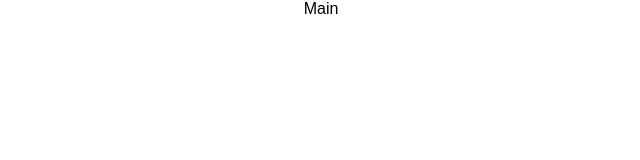
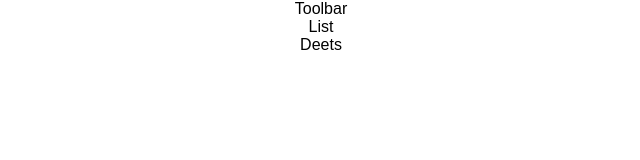
Before and after one commit to UnnatiPulla/whereToGo, a React (Create React App) app: page / in a window 1280 px wide. Shown: the top 160 px of the page, without its empty margins (319-959 px from the left). Built offline with nearby package versions, Linux system fonts and the light colour scheme.

Commit message:
add necessary components

```diff
--- a/src/App.js
+++ b/src/App.js
@@ -1,4 +1,4 @@
-import React, { Component } from 'react';
+import React from 'react';
 
 
 import Main from "./Main"
@@ -6,7 +6,7 @@ import Main from "./Main"
 
 import './App.css';
 
-class App extends Component {
+class App extends React.Component {
   render() {
     return (
       <div className="App">
--- /dev/null
+++ b/src/Deets.js
@@ -0,0 +1,11 @@
+import React from "react"
+
+const Deets = () =>{
+return (
+    <div className ="Deets">
+        Deets
+    </div>
+);
+}
+
+export default Deets
--- /dev/null
+++ b/src/List.js
@@ -0,0 +1,11 @@
+import React from "react"
+
+const List = () =>{
+return (
+    <div className ="List">
+        List
+    </div>
+);
+}
+
+export default List
--- a/src/Main.js
+++ b/src/Main.js
@@ -1,10 +1,16 @@
 import React from 'react'
+
+import List from "./List"
+import Deets from "./Deets"
+import Toolbar from "./Toolbar"
 
 class Main extends React.Component{
     render(){
         return (
             <div className="Main">
-                Main
+               <Toolbar />
+               <List />
+               <Deets />
             </div>
         );
     }
--- /dev/null
+++ b/src/Toolbar.js
@@ -0,0 +1,11 @@
+import React from "react"
+
+const Toolbar = () =>{
+return (
+    <div className ="Toolbar">
+        Toolbar
+    </div>
+);
+}
+
+export default Toolbar
```
